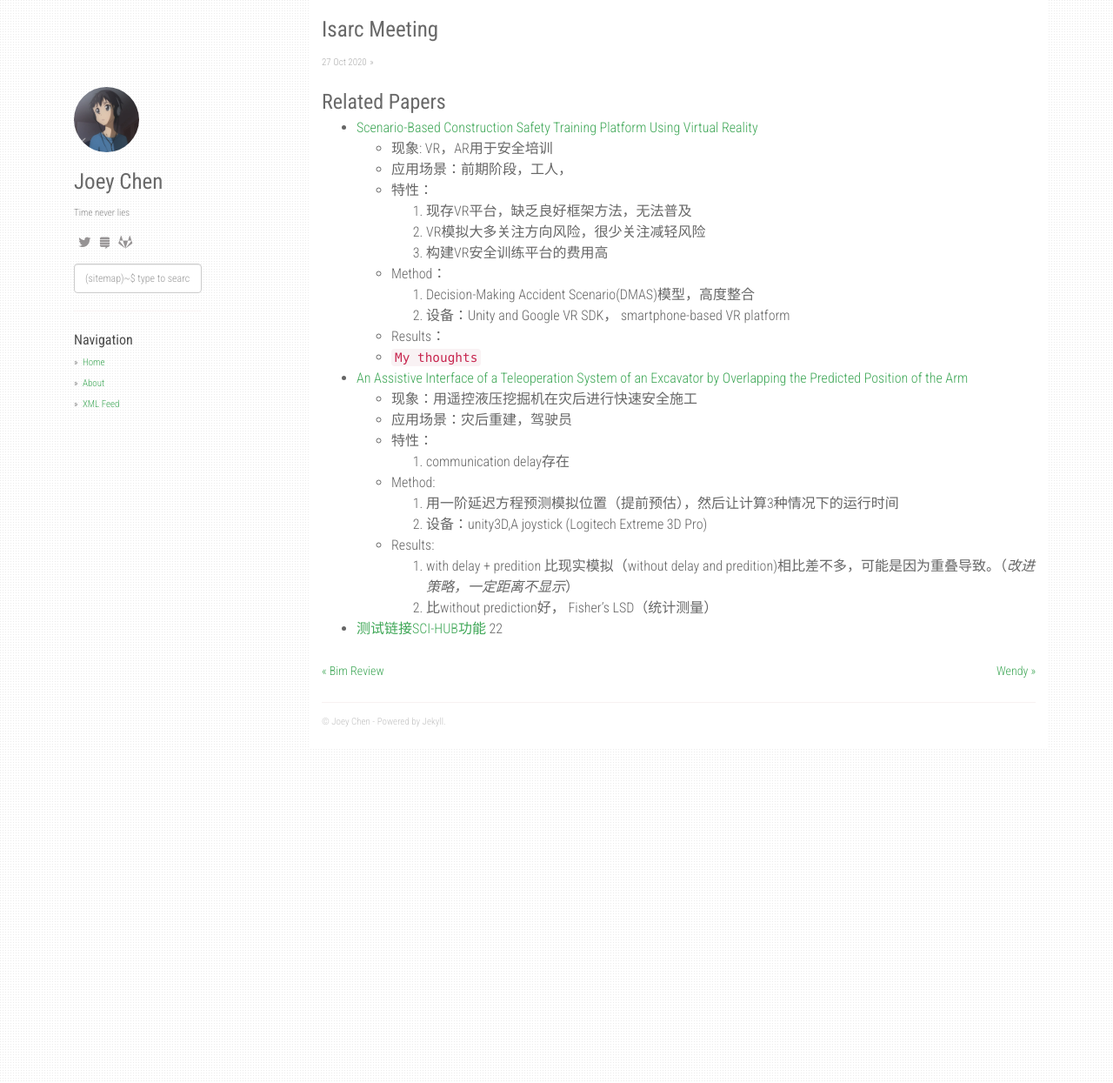
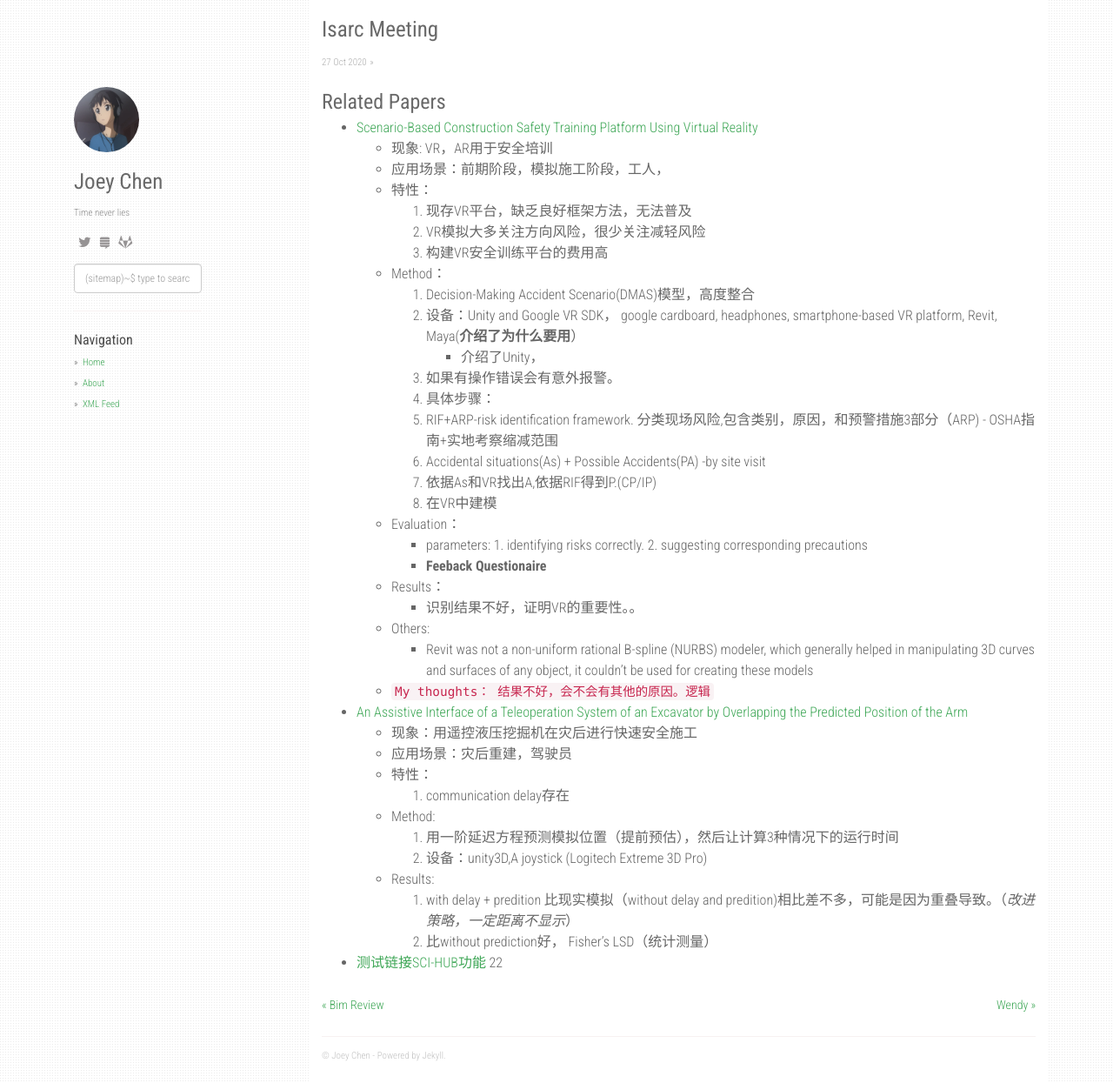
Before and after one commit to czy95/czy95.github.io, a Jekyll site: the page built from _posts/2020-10-27-ISARC-Meeting.md, in a window 1280 px wide and 1245 px high. Shown: the whole window at 87% size. Built offline with Jekyll 4.4.1, drawn with Linux system fonts in a browser that asks for light colours; nearby versions of some CDN libraries.

Commit message:
Update 2020-10-27-ISARC-Meeting.md

```diff
--- a/_posts/2020-10-27-ISARC-Meeting.md
+++ b/_posts/2020-10-27-ISARC-Meeting.md
@@ -4,16 +4,30 @@ layout: post
 ### Related Papers
 * [Scenario-Based Construction Safety Training Platform Using Virtual Reality](https://www.iaarc.org/publications/fulltext/ISARC_2020_Paper_379.pdf)
   - 现象: VR，AR用于安全培训
-  - 应用场景：前期阶段，工人，
+  - 应用场景：前期阶段，模拟施工阶段，工人，
   - 特性：
     1. 现存VR平台，缺乏良好框架方法，无法普及
     2. VR模拟大多关注方向风险，很少关注减轻风险
     3. 构建VR安全训练平台的费用高
   - Method：
     1. Decision-Making Accident Scenario(DMAS)模型，高度整合
-    2. 设备：Unity and Google VR SDK， smartphone-based VR platform
+    2. 设备：Unity and Google VR SDK， google cardboard, headphones, smartphone-based VR platform, Revit, Maya(**介绍了为什么要用**）
+      - 介绍了Unity，
+    3. 如果有操作错误会有意外报警。
+    4. 具体步骤：
+      1. RIF+ARP-risk identification framework. 分类现场风险,包含类别，原因，和预警措施3部分（ARP)
+        - OSHA指南+实地考察缩减范围
+      2. Accidental situations(As) + Possible Accidents(PA) -by site visit
+      3. 依据As和VR找出A,依据RIF得到P.(CP/IP)
+      4. 在VR中建模
+  - Evaluation：
+    - parameters: 1. identifying risks correctly. 2. suggesting corresponding precautions
+    - **Feeback Questionaire**
   - Results：
-  - `My thoughts`
+    - 识别结果不好，证明VR的重要性。。
+  - Others:
+    - Revit was not a non-uniform rational B-spline (NURBS) modeler, which generally helped in manipulating 3D curves and surfaces of any object, it couldn't be used for creating these models
+  - `My thoughts： 结果不好，会不会有其他的原因。逻辑`
 
 * [An Assistive Interface of a Teleoperation System of an Excavator by Overlapping the Predicted Position of the Arm](https://www.iaarc.org/publications/fulltext/ISARC_2020_Paper_97.pdf)
   - 现象：用遥控液压挖掘机在灾后进行快速安全施工
```
